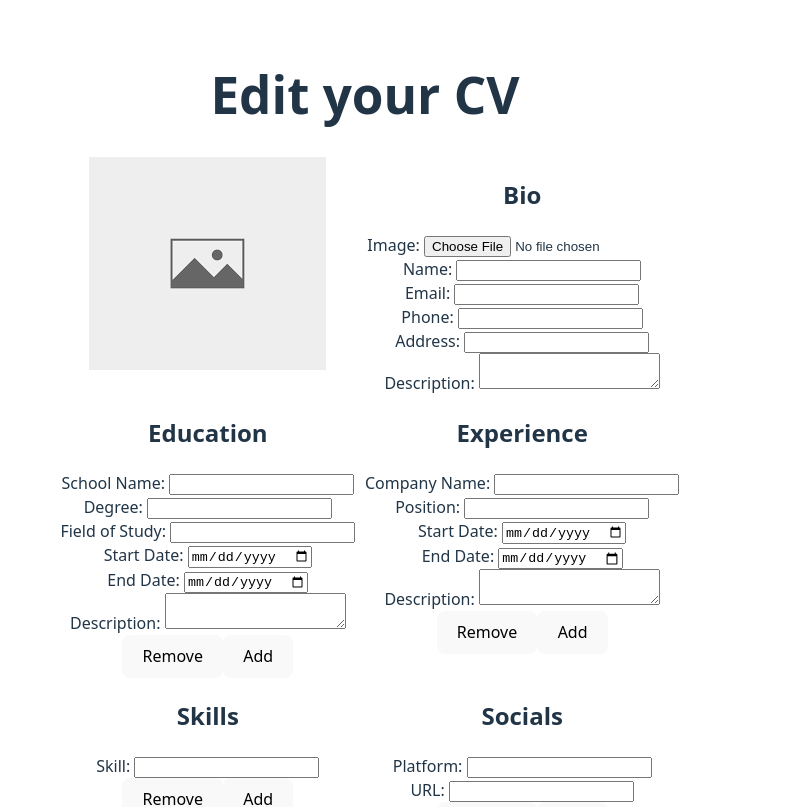
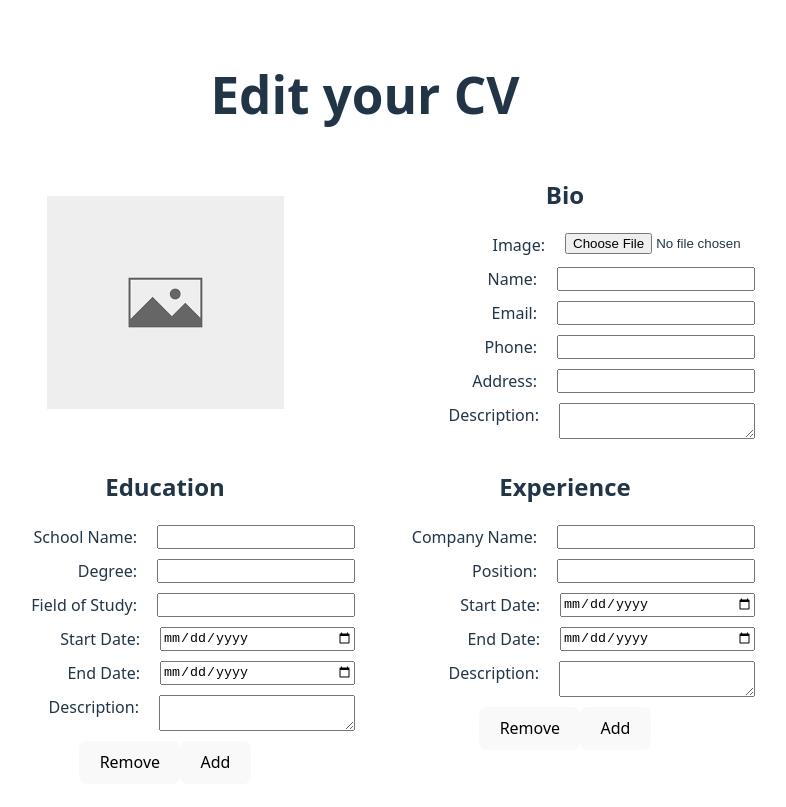
Before and after one commit to pavlevuksanovic08/odin-cv-app, a React (Vite) app: page / in a window 1280 px wide. Shown: the top 807 px of the page, without its empty margins (275-1061 px from the left). Built offline with nearby package versions, Linux system fonts and the light colour scheme.

Commit message:
style input boxes

```diff
--- a/src/App.jsx
+++ b/src/App.jsx
@@ -4,6 +4,7 @@ import LoadEditor from './components/edit/loadEditor'
 import LoadPreview from './components/preview/loadPreview'
 import './App.css'
 import './styles/layout.css'
+import './styles/edit/edit.css'
 
 function App() {
   const [status, setStatus] = useState("edit");
--- a/src/components/edit/editBox.jsx
+++ b/src/components/edit/editBox.jsx
@@ -11,7 +11,7 @@ export default function EditBox({ data, onValueChange }) {
     }
 
     return (
-        <div>
+        <div className="inputBox">
             <label>{data.label}: </label>
             {data.type === "textarea" ? (
                 <textarea defaultValue={data.value} onChange={(e) => onValueChange(e.target.value)}></textarea>
--- a/src/components/edit/loadEditor.jsx
+++ b/src/components/edit/loadEditor.jsx
@@ -6,7 +6,7 @@ export default function LoadEditor({ sections, handlers }) {
         <div>
             <h1>Edit your CV</h1>
             <div className="grid-template">
-                <div>
+                <div className="img-cell">
                     {sections.bio.fields[0][0].value
                         ? <img src={sections.bio.fields[0][0].value}></img>
                         : <img src={defaultImg}></img>
--- /dev/null
+++ b/src/styles/edit/edit.css
@@ -0,0 +1,10 @@
+.inputBox {
+    display: flex;
+    justify-content: right;
+    gap: 20px;
+    margin: 10px;
+}
+
+input, textarea{
+    width: 50%;
+}
```
